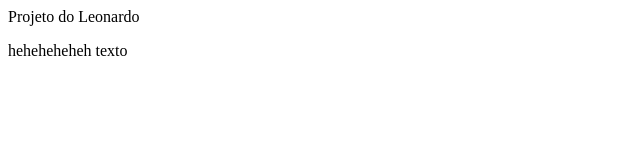
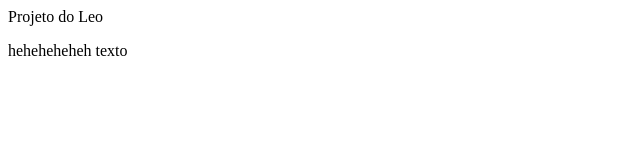
Before and after one commit to leotoledo94/curso-git, a plain HTML site: page index.html in a window 1280 px wide. Shown: the full height of the page, 0-640 px from the left. Drawn offline with Linux system fonts and the light colour scheme.

Commit message:
Mudança no título da página

```diff
--- a/index.html
+++ b/index.html
@@ -2,7 +2,7 @@
     <head>
     </head>
     <body
-	<h1>Projeto do Leonardo</h1>
+	<h1>Projeto do Leo</h1>
 	<p>heheheheheh texto</p>
     </body>
 </html>
```
